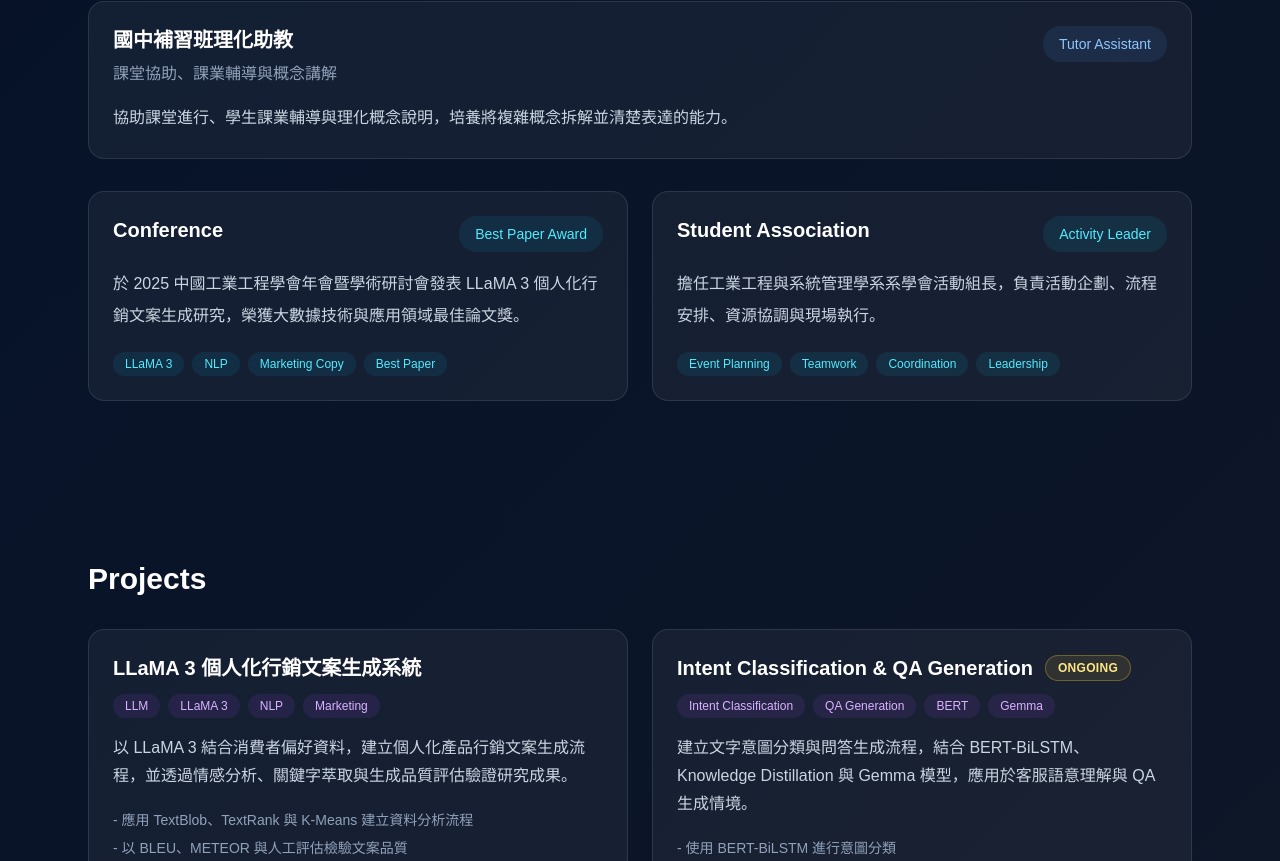
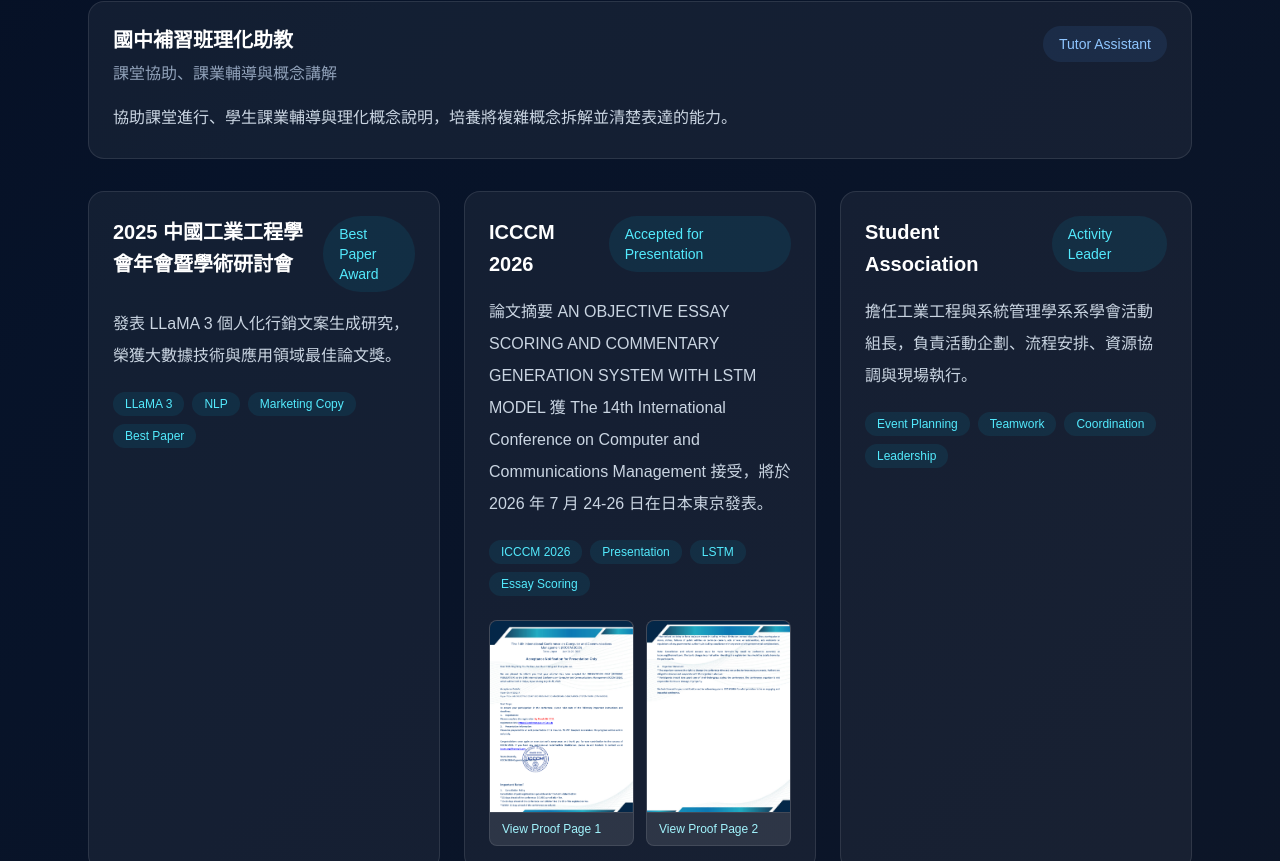
Before and after one commit to brian-kai/my-portfolio, a Next.js app: page / in a window 1280 px wide. Shown: the part 2239-3100 px from the top of the page. Built offline with nearby package versions, Linux system fonts and the light colour scheme.

Commit message:
update portfolio

```diff
--- a/app/page.tsx
+++ b/app/page.tsx
@@ -1,4 +1,8 @@
+import Image, { type StaticImageData } from "next/image";
 import Link from "next/link";
+
+import icccmProofPage1 from "./image/KY1012-A ICCCM 2026 acceptance notification-Abstract_頁面_1.png";
+import icccmProofPage2 from "./image/KY1012-A ICCCM 2026 acceptance notification-Abstract_頁面_2.png";
 
 const navItems = [
   { label: "About", href: "#about" },
@@ -57,14 +61,43 @@ const experiences = [
   },
 ];
 
-const highlights = [
+type Highlight = {
+  title: string;
+  href?: string;
+  badge: string;
+  description: string;
+  tags: string[];
+  proofImages?: {
+    src: StaticImageData;
+    alt: string;
+  }[];
+};
+
+const highlights: Highlight[] = [
   {
-    title: "Conference",
+    title: "2025 中國工業工程學會年會暨學術研討會",
     href: "/conference",
     badge: "Best Paper Award",
     description:
-      "於 2025 中國工業工程學會年會暨學術研討會發表 LLaMA 3 個人化行銷文案生成研究，榮獲大數據技術與應用領域最佳論文獎。",
+      "發表 LLaMA 3 個人化行銷文案生成研究，榮獲大數據技術與應用領域最佳論文獎。",
     tags: ["LLaMA 3", "NLP", "Marketing Copy", "Best Paper"],
+  },
+  {
+    title: "ICCCM 2026",
+    badge: "Accepted for Presentation",
+    description:
+      "論文摘要 AN OBJECTIVE ESSAY SCORING AND COMMENTARY GENERATION SYSTEM WITH LSTM MODEL 獲 The 14th International Conference on Computer and Communications Management 接受，將於 2026 年 7 月 24-26 日在日本東京發表。",
+    tags: ["ICCCM 2026", "Presentation", "LSTM", "Essay Scoring"],
+    proofImages: [
+      {
+        src: icccmProofPage1,
+        alt: "ICCCM 2026 acceptance notification page 1",
+      },
+      {
+        src: icccmProofPage2,
+        alt: "ICCCM 2026 acceptance notification page 2",
+      },
+    ],
   },
   {
     title: "Student Association",
@@ -128,6 +161,74 @@ const projects = [
     action: "View Website",
   },
 ];
+
+function HighlightCard({ highlight }: { highlight: Highlight }) {
+  const content = (
+    <>
+      <div className="mb-4 flex flex-col justify-between gap-3 md:flex-row md:items-start">
+        <h3 className="text-xl font-semibold leading-8">{highlight.title}</h3>
+        <span className="w-fit rounded-full bg-cyan-500/10 px-4 py-2 text-sm text-cyan-300">
+          {highlight.badge}
+        </span>
+      </div>
+
+      <p className="leading-8 text-slate-300">{highlight.description}</p>
+
+      <div className="mt-5 flex flex-wrap gap-2">
+        {highlight.tags.map((tag) => (
+          <span
+            key={tag}
+            className="rounded-full bg-cyan-500/10 px-3 py-1 text-xs text-cyan-300"
+          >
+            {tag}
+          </span>
+        ))}
+      </div>
+
+      {highlight.proofImages ? (
+        <div className="mt-6 grid gap-3 sm:grid-cols-2">
+          {highlight.proofImages.map((proof, index) => (
+            <a
+              key={proof.alt}
+              href={proof.src.src}
+              target="_blank"
+              rel="noopener noreferrer"
+              className="group/image block overflow-hidden rounded-lg border border-white/10 bg-white/10 focus:outline-none focus:ring-2 focus:ring-cyan-300/70"
+            >
+              <Image
+                src={proof.src}
+                alt={proof.alt}
+                className="aspect-[3/4] w-full object-cover object-top transition group-hover/image:scale-[1.02]"
+                placeholder="blur"
+                sizes="(min-width: 768px) 260px, 50vw"
+              />
+              <div className="border-t border-white/10 px-3 py-2 text-xs font-medium text-cyan-200">
+                View Proof Page {index + 1}
+              </div>
+            </a>
+          ))}
+        </div>
+      ) : null}
+    </>
+  );
+
+  if (!highlight.href) {
+    return (
+      <article className="rounded-2xl border border-white/10 bg-white/5 p-6">
+        {content}
+      </article>
+    );
+  }
+
+  return (
+    <Link
+      href={highlight.href}
+      className="group block rounded-2xl border border-white/10 bg-white/5 p-6 transition hover:-translate-y-1 hover:border-cyan-300/40 hover:bg-white/10 focus:outline-none focus:ring-2 focus:ring-cyan-300/70"
+    >
+      {content}
+    </Link>
+  );
+}
 
 export default function Home() {
   return (
@@ -266,35 +367,9 @@ export default function Home() {
           ))}
         </div>
 
-        <div className="mt-8 grid gap-6 md:grid-cols-2">
+        <div className="mt-8 grid gap-6 lg:grid-cols-3">
           {highlights.map((highlight) => (
-            <Link
-              key={highlight.title}
-              href={highlight.href}
-              className="group block rounded-2xl border border-white/10 bg-white/5 p-6 transition hover:-translate-y-1 hover:border-cyan-300/40 hover:bg-white/10 focus:outline-none focus:ring-2 focus:ring-cyan-300/70"
-            >
-              <div className="mb-4 flex flex-col justify-between gap-3 md:flex-row md:items-start">
-                <h3 className="text-xl font-semibold">{highlight.title}</h3>
-                <span className="w-fit rounded-full bg-cyan-500/10 px-4 py-2 text-sm text-cyan-300">
-                  {highlight.badge}
-                </span>
-              </div>
-
-              <p className="leading-8 text-slate-300">
-                {highlight.description}
-              </p>
-
-              <div className="mt-5 flex flex-wrap gap-2">
-                {highlight.tags.map((tag) => (
-                  <span
-                    key={tag}
-                    className="rounded-full bg-cyan-500/10 px-3 py-1 text-xs text-cyan-300"
-                  >
-                    {tag}
-                  </span>
-                ))}
-              </div>
-            </Link>
+            <HighlightCard key={highlight.title} highlight={highlight} />
           ))}
         </div>
       </section>
```
Also changed, not shown: app/image/KY1012-A ICCCM 2026 acceptance notification-Abstract_頁面_1.png (added), app/image/KY1012-A ICCCM 2026 acceptance notification-Abstract_頁面_2.png (added).
